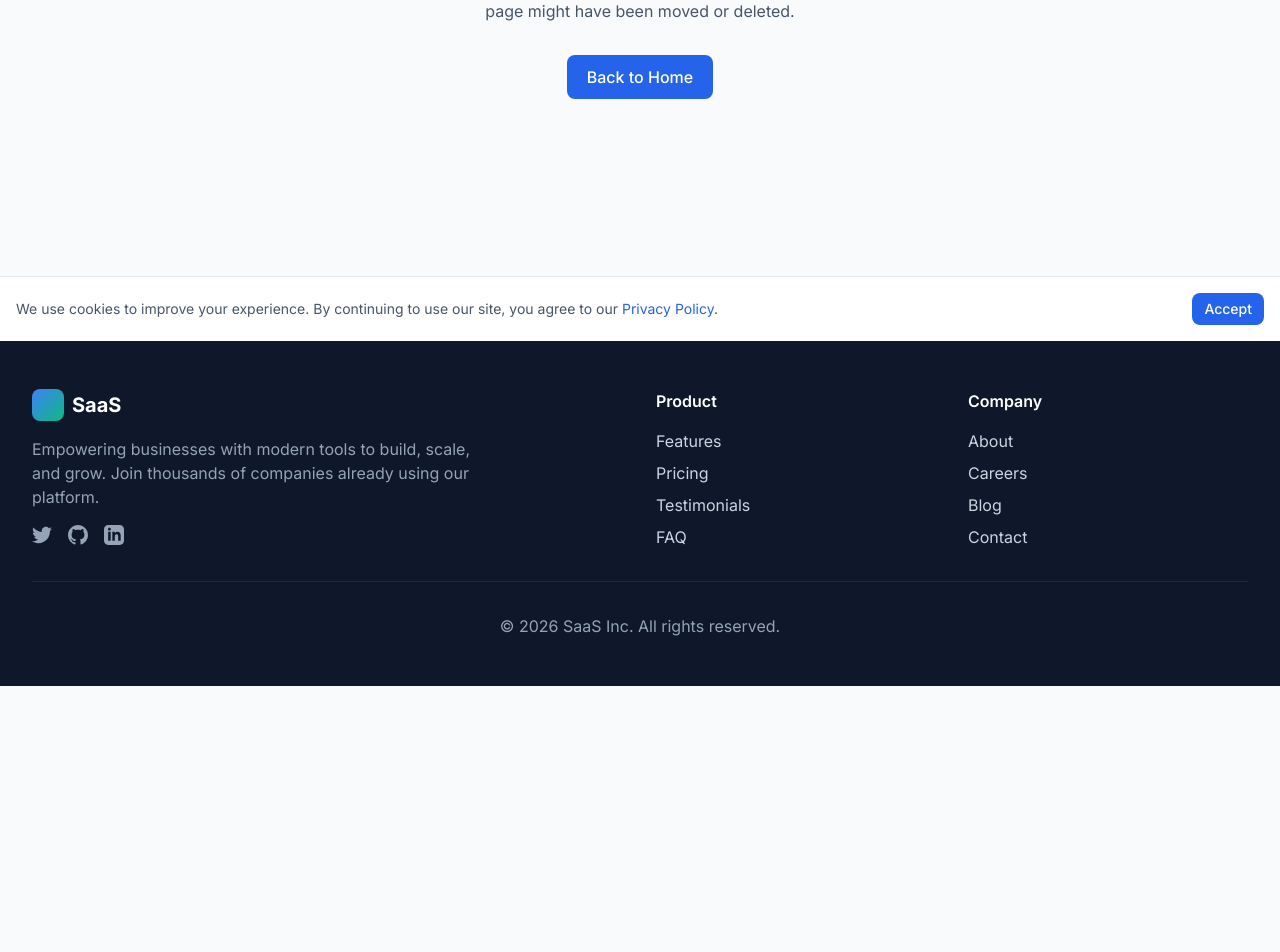
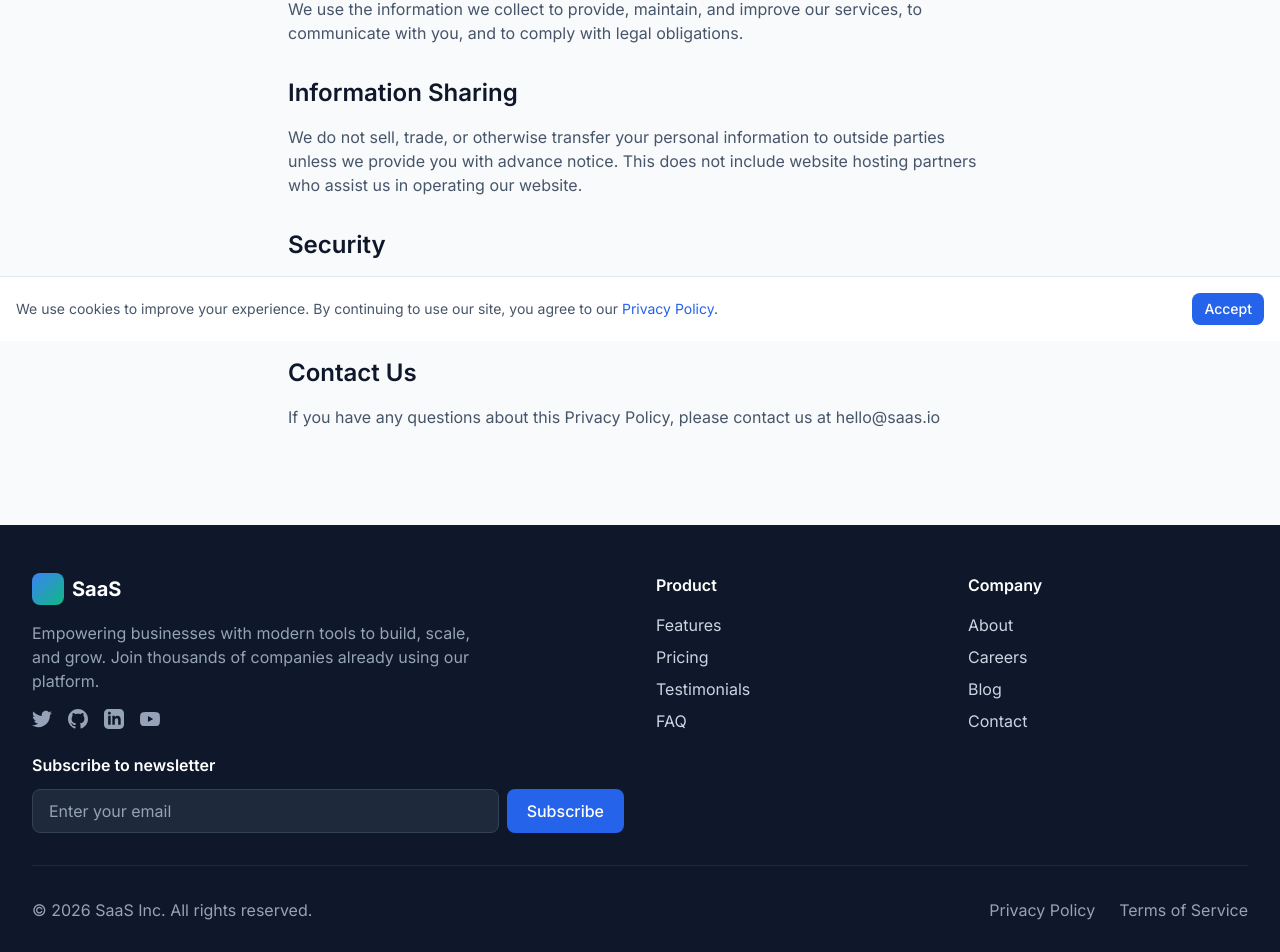
Before and after one commit to khaledq84ever/my-saas-app, a Next.js app: page /privacy in a window 1280 px wide. Before the commit this address had no page. Shown: the part 459-1411 px from the top of the page. Before the commit the page ends 1145 px from the top, so only its background shows below. Built offline with nearby package versions, Linux system fonts and the light colour scheme.

Commit message:
Add social links, newsletter signup, privacy policy

```diff
--- /dev/null
+++ b/app/privacy/page.tsx
@@ -0,0 +1,45 @@
+import type { Metadata } from "next";
+
+export const metadata: Metadata = {
+  title: "Privacy Policy - Modern SaaS",
+  description: "Our privacy policy outlines how we collect, use, and protect your personal information.",
+};
+
+export default function PrivacyPage() {
+  return (
+    <div className="min-h-screen pt-32 pb-20">
+      <div className="max-w-3xl mx-auto px-4 sm:px-6 lg:px-8">
+        <h1 className="text-4xl font-bold text-slate-900 dark:text-white mb-8">Privacy Policy</h1>
+
+        <div className="prose dark:prose-invert max-w-none">
+          <p className="text-slate-600 dark:text-slate-300 mb-6">Last updated: May 1, 2026</p>
+
+          <h2 className="text-2xl font-semibold text-slate-900 dark:text-white mt-8 mb-4">Information We Collect</h2>
+          <p className="text-slate-600 dark:text-slate-300 mb-4">
+            We collect information you provide directly to us, such as when you create an account, fill out a form, or communicate with us. This may include your name, email address, phone number, and any other information you choose to provide.
+          </p>
+
+          <h2 className="text-2xl font-semibold text-slate-900 dark:text-white mt-8 mb-4">How We Use Your Information</h2>
+          <p className="text-slate-600 dark:text-slate-300 mb-4">
+            We use the information we collect to provide, maintain, and improve our services, to communicate with you, and to comply with legal obligations.
+          </p>
+
+          <h2 className="text-2xl font-semibold text-slate-900 dark:text-white mt-8 mb-4">Information Sharing</h2>
+          <p className="text-slate-600 dark:text-slate-300 mb-4">
+            We do not sell, trade, or otherwise transfer your personal information to outside parties unless we provide you with advance notice. This does not include website hosting partners who assist us in operating our website.
+          </p>
+
+          <h2 className="text-2xl font-semibold text-slate-900 dark:text-white mt-8 mb-4">Security</h2>
+          <p className="text-slate-600 dark:text-slate-300 mb-4">
+            We implement a variety of security measures to maintain the safety of your personal information when you enter, submit, or access your personal information.
+          </p>
+
+          <h2 className="text-2xl font-semibold text-slate-900 dark:text-white mt-8 mb-4">Contact Us</h2>
+          <p className="text-slate-600 dark:text-slate-300 mb-4">
+            If you have any questions about this Privacy Policy, please contact us at hello@saas.io
+          </p>
+        </div>
+      </div>
+    </div>
+  );
+}
--- a/components/Footer.tsx
+++ b/components/Footer.tsx
@@ -1,7 +1,39 @@
 import Link from "next/link";
+import { useState } from "react";
+import Button from "./Button";
 
 export default function Footer() {
   const currentYear = new Date().getFullYear();
+  const [email, setEmail] = useState("");
+
+  const handleSubscribe = (e: React.FormEvent) => {
+    e.preventDefault();
+    alert(`Thanks for subscribing: ${email}`);
+    setEmail("");
+  };
+
+  const socialLinks = [
+    { name: "Twitter", href: "https://twitter.com", icon: (
+      <svg className="w-5 h-5" fill="currentColor" viewBox="0 0 24 24">
+        <path d="M24 4.557c-.883.392-1.832.656-2.828.775 1.017-.609 1.798-1.574 2.165-2.724-.951.564-2.005.974-3.127 1.195-.897-.957-2.178-1.555-3.594-1.555-3.179 0-5.515 2.966-4.797 6.045-4.091-.205-7.719-2.165-10.148-5.144-1.29 2.213-.669 5.108 1.523 6.574-.806-.026-1.566-.247-2.229-.616-.054 2.281 1.581 4.415 3.949 4.89-.693.188-1.452.232-2.224.084.626 1.956 2.444 3.379 4.6 3.419-2.07 1.623-4.678 2.348-7.29 2.04 2.179 1.397 4.768 2.212 7.548 2.212 9.142 0 14.307-7.721 13.995-14.646.962-.695 1.797-1.562 2.457-2.549z" />
+      </svg>
+    )},
+    { name: "GitHub", href: "https://github.com", icon: (
+      <svg className="w-5 h-5" fill="currentColor" viewBox="0 0 24 24">
+        <path d="M12 0c-6.626 0-12 5.373-12 12 0 5.302 3.438 9.8 8.207 11.387.599.111.793-.261.793-.577v-2.234c-3.338.726-4.033-1.416-4.033-1.416-.546-1.387-1.333-1.756-1.333-1.756-1.089-.745.083-.729.083-.729 1.205.084 1.839 1.237 1.839 1.237 1.07 1.834 2.807 1.304 3.492.997.107-.775.418-1.305.762-1.604-2.665-.305-5.467-1.334-5.467-5.931 0-1.311.469-2.381 1.236-3.221-.124-.303-.535-1.524.117-3.176 0 0 1.008-.322 3.301 1.23.957-.266 1.983-.399 3.003-.404 1.02.005 2.047.138 3.006.404 2.291-1.552 3.297-1.23 3.297-1.23.653 1.653.242 2.874.118 3.176.77.84 1.235 1.911 1.235 3.221 0 4.609-2.807 5.624-5.479 5.921.43.372.823 1.102.823 2.222v3.293c0 .319.192.694.801.576 4.765-1.589 8.199-6.086 8.199-11.386 0-6.627-5.373-12-12-12z" />
+      </svg>
+    )},
+    { name: "LinkedIn", href: "https://linkedin.com", icon: (
+      <svg className="w-5 h-5" fill="currentColor" viewBox="0 0 24 24">
+        <path d="M19 0h-14c-2.761 0-5 2.239-5 5v14c0 2.761 2.239 5 5 5h14c2.762 0 5-2.239 5-5v-14c0-2.761-2.238-5-5-5zm-11 19h-3v-11h3v11zm-1.5-12.268c-.966 0-1.75-.79-1.75-1.764s.784-1.764 1.75-1.764 1.75.79 1.75 1.764-.783 1.764-1.75 1.764zm13.5 12.268h-3v-5.604c0-3.368-4-3.113-4 0v5.604h-3v-11h3v1.765c1.396-2.586 7-2.777 7 2.476v6.759z" />
+      </svg>
+    )},
+    { name: "YouTube", href: "https://youtube.com", icon: (
+      <svg className="w-5 h-5" fill="currentColor" viewBox="0 0 24 24">
+        <path d="M23.498 6.186a3.016 3.016 0 0 0-2.122-2.136C19.505 3.545 12 3.545 12 3.545s-7.505 0-9.377.505A3.017 3.017 0 0 0 .502 6.186C0 8.07 0 12 0 12s0 3.93.502 5.814a3.016 3.016 0 0 0 2.122 2.136c1.871.505 9.376.505 9.376.505s7.505 0 9.377-.505a3.015 3.015 0 0 0 2.122-2.136C24 15.93 24 12 24 12s0-3.93-.502-5.814zM9.545 15.568V8.432L15.818 12l-6.273 3.568z" />
+      </svg>
+    )},
+  ];
 
   return (
     <footer className="bg-slate-900 text-slate-300">
@@ -16,23 +48,32 @@ export default function Footer() {
               Empowering businesses with modern tools to build, scale, and grow.
               Join thousands of companies already using our platform.
             </p>
-            <div className="flex space-x-4">
-              <a href="#" className="text-slate-400 hover:text-white transition-colors">
-                <svg className="w-5 h-5" fill="currentColor" viewBox="0 0 24 24">
-                  <path d="M24 4.557c-.883.392-1.832.656-2.828.775 1.017-.609 1.798-1.574 2.165-2.724-.951.564-2.005.974-3.127 1.195-.897-.957-2.178-1.555-3.594-1.555-3.179 0-5.515 2.966-4.797 6.045-4.091-.205-7.719-2.165-10.148-5.144-1.29 2.213-.669 5.108 1.523 6.574-.806-.026-1.566-.247-2.229-.616-.054 2.281 1.581 4.415 3.949 4.89-.693.188-1.452.232-2.224.084.626 1.956 2.444 3.379 4.6 3.419-2.07 1.623-4.678 2.348-7.29 2.04 2.179 1.397 4.768 2.212 7.548 2.212 9.142 0 14.307-7.721 13.995-14.646.962-.695 1.797-1.562 2.457-2.549z" />
-                </svg>
-              </a>
-              <a href="#" className="text-slate-400 hover:text-white transition-colors">
-                <svg className="w-5 h-5" fill="currentColor" viewBox="0 0 24 24">
-                  <path d="M12 0c-6.626 0-12 5.373-12 12 0 5.302 3.438 9.8 8.207 11.387.599.111.793-.261.793-.577v-2.234c-3.338.726-4.033-1.416-4.033-1.416-.546-1.387-1.333-1.756-1.333-1.756-1.089-.745.083-.729.083-.729 1.205.084 1.839 1.237 1.839 1.237 1.07 1.834 2.807 1.304 3.492.997.107-.775.418-1.305.762-1.604-2.665-.305-5.467-1.334-5.467-5.931 0-1.311.469-2.381 1.236-3.221-.124-.303-.535-1.524.117-3.176 0 0 1.008-.322 3.301 1.23.957-.266 1.983-.399 3.003-.404 1.02.005 2.047.138 3.006.404 2.291-1.552 3.297-1.23 3.297-1.23.653 1.653.242 2.874.118 3.176.77.84 1.235 1.911 1.235 3.221 0 4.609-2.807 5.624-5.479 5.921.43.372.823 1.102.823 2.222v3.293c0 .319.192.694.801.576 4.765-1.589 8.199-6.086 8.199-11.386 0-6.627-5.373-12-12-12z" />
-                </svg>
-              </a>
-              <a href="#" className="text-slate-400 hover:text-white transition-colors">
-                <svg className="w-5 h-5" fill="currentColor" viewBox="0 0 24 24">
-                  <path d="M19 0h-14c-2.761 0-5 2.239-5 5v14c0 2.761 2.239 5 5 5h14c2.762 0 5-2.239 5-5v-14c0-2.761-2.238-5-5-5zm-11 19h-3v-11h3v11zm-1.5-12.268c-.966 0-1.75-.79-1.75-1.764s.784-1.764 1.75-1.764 1.75.79 1.75 1.764-.783 1.764-1.75 1.764zm13.5 12.268h-3v-5.604c0-3.368-4-3.113-4 0v5.604h-3v-11h3v1.765c1.396-2.586 7-2.777 7 2.476v6.759z" />
-                </svg>
-              </a>
+            <div className="flex space-x-4 mb-6">
+              {socialLinks.map((social) => (
+                <a
+                  key={social.name}
+                  href={social.href}
+                  target="_blank"
+                  rel="noopener noreferrer"
+                  className="text-slate-400 hover:text-white transition-colors"
+                  aria-label={social.name}
+                >
+                  {social.icon}
+                </a>
+              ))}
             </div>
+            <h3 className="text-white font-semibold mb-3">Subscribe to newsletter</h3>
+            <form onSubmit={handleSubscribe} className="flex gap-2">
+              <input
+                type="email"
+                value={email}
+                onChange={(e) => setEmail(e.target.value)}
+                placeholder="Enter your email"
+                required
+                className="flex-1 px-4 py-2 rounded-lg bg-slate-800 border border-slate-700 text-white placeholder-slate-400 focus:outline-none focus:ring-2 focus:ring-blue-600"
+              />
+              <Button type="submit">Subscribe</Button>
+            </form>
           </div>
 
           <div>
@@ -56,8 +97,12 @@ export default function Footer() {
           </div>
         </div>
 
-        <div className="border-t border-slate-800 mt-8 pt-8 text-center text-slate-400">
+        <div className="border-t border-slate-800 mt-8 pt-8 flex flex-col sm:flex-row justify-between items-center gap-4 text-slate-400">
           <p>&copy; {currentYear} SaaS Inc. All rights reserved.</p>
+          <div className="flex gap-6">
+            <Link href="/privacy" className="hover:text-white transition-colors">Privacy Policy</Link>
+            <Link href="/terms" className="hover:text-white transition-colors">Terms of Service</Link>
+          </div>
         </div>
       </div>
     </footer>
```
